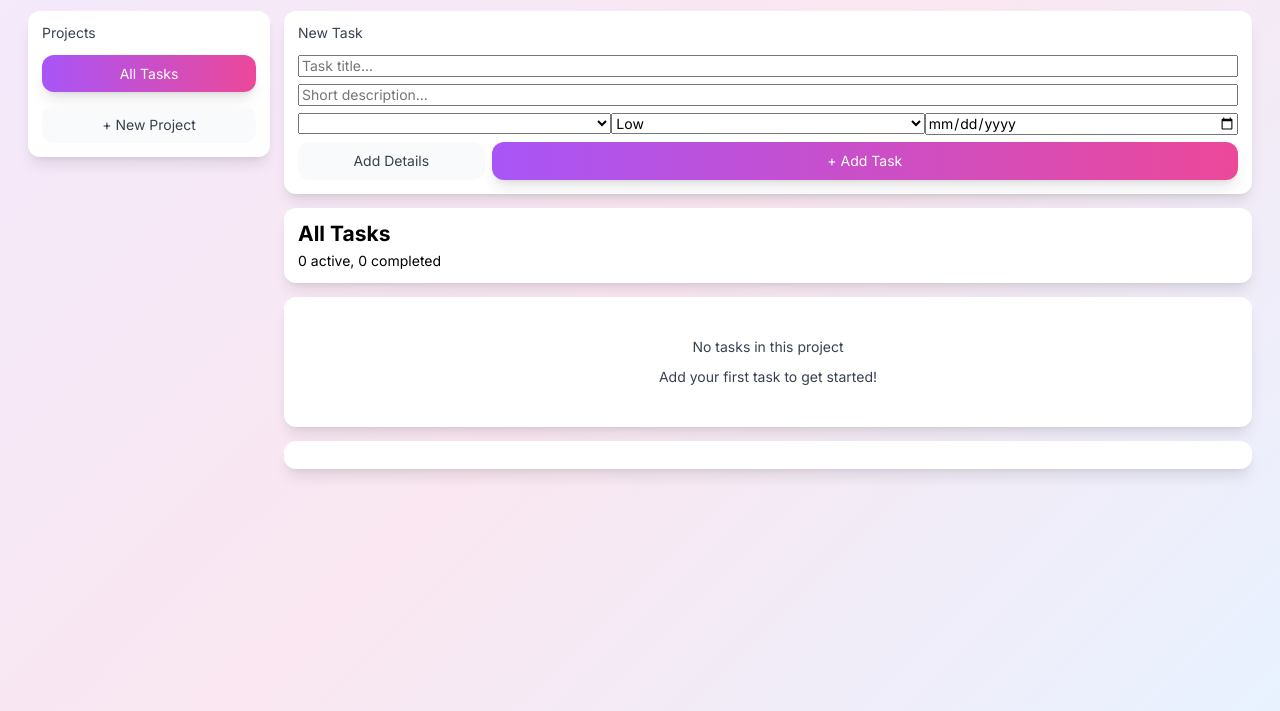
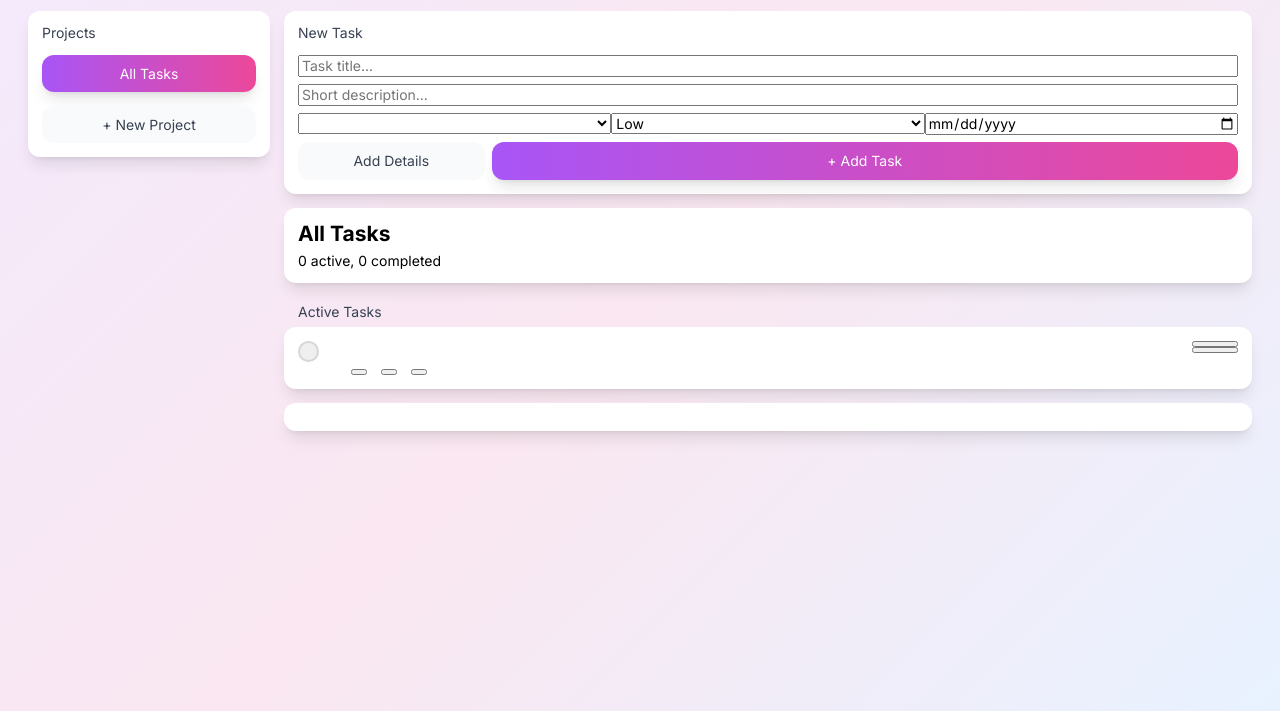
Before and after one commit to thongster/odin-todo-list, a website built with webpack: page src/index.html in a window 1280 px wide. Shown: the part 89-800 px from the top of the page. Built offline with nearby package versions, Linux system fonts and the light colour scheme.

Commit message:
html/css to render active tasks on dom

```diff
--- /dev/null
+++ b/src/activeTaskDisplay.js
@@ -0,0 +1,62 @@
+import {projectList, Project} from "./projects.js"
+
+function displayActiveTasks() {
+
+}
+
+function displayCompleteTasks() {
+
+}
+
+function displayNewTask() {
+    // if no tasks in this project, remove the no tasks message box
+    removeNoTasksBox()
+    projectList.forEach((project) => {
+        console.log(project)
+    })
+    const activeTaskBox = document.querySelector(".activeTaskBox")
+    const activeTaskTitle = document.createElement("h2")
+    const activeTaskItem = document.createElement("div")
+    const buttonDiv = document.createElement("div")
+    const checkTaskButton = document.createElement("button")
+    const taskMiddleSection = document.createElement("div")
+    const taskText = document.createElement("div")
+    const taskTitle = document.createElement("h3")
+    const taskDesc = document.createElement("p")
+    const taskInfo = document.createElement("div")
+    const taskPriority = document.createElement("button")
+    const taskProject = document.createElement("button")
+    const taskDueDate = document.createElement("button")
+    const taskOptions = document.createElement("div")
+    const taskEdit = document.createElement("button")
+    const taskDelete = document.createElement("button")
+
+    activeTaskItem.classList.add("activeTaskItem")
+    buttonDiv.classList.add("buttonDiv")
+    taskMiddleSection.classList.add("taskMiddleSection")
+    taskText.classList.add("taskText")
+    taskInfo.classList.add("taskInfo")
+    taskOptions.classList.add("taskOptions")
+
+    activeTaskTitle.textContent = "Active Tasks"
+
+    activeTaskBox.append(activeTaskTitle, activeTaskItem)
+    activeTaskItem.append(buttonDiv, taskMiddleSection, taskOptions)
+    buttonDiv.append(checkTaskButton)
+    taskMiddleSection.append(taskText, taskInfo)
+    taskText.append(taskTitle, taskDesc)
+    taskInfo.append(taskPriority, taskProject, taskDueDate)
+    taskOptions.append(taskEdit, taskDelete)
+}
+
+function removeNoTasksBox() {
+    const noTasksBox = document.querySelector(".noTasks")
+    noTasksBox.style.display = "none"
+}
+
+function showNoTasksBox() {
+    const noTasksBox = document.querySelector(".noTasks")
+    noTasksBox.style.display = "flex"
+}
+
+export {displayNewTask, removeNoTasksBox, showNoTasksBox}
--- a/src/index.js
+++ b/src/index.js
@@ -1,9 +1,10 @@
 import "./../node_modules/modern-normalize/modern-normalize.css"
 import "./style.css"
 import {displayExistingProjects, fillProjectSelect, createAllTasks} from "./projects.js"
-import {newTask, removeNoTasksBox, addToAllTasks} from "./tasks.js"
+import {newTask, addToAllTasks} from "./tasks.js"
 import {assignCurrentProject, displayCurrentProject} from "./projectlabel.js"
 import {addProject, clickNewProject, exitNewProject} from "./newProjectModal.js"
+import {displayNewTask, removeNoTasksBox, showNoTasksBox} from "./activeTaskDisplay.js"
 
 addProject()
 clickNewProject()
@@ -14,4 +15,6 @@ fillProjectSelect()
 newTask()
 assignCurrentProject()
 displayCurrentProject()
-addToAllTasks()
+addToAllTasks() // initialize all tasks
+
+displayNewTask()
--- a/src/style.css
+++ b/src/style.css
@@ -93,7 +93,7 @@ header > div > h2 {
     gap: 1rem;
 }
 
-.projectBox, .addTaskBox, .projectLabelBox, .activeTaskBox, .completedTaskBox {
+.projectBox, .addTaskBox, .projectLabelBox, .completedTaskBox, .noTasks {
     display: flex;
     flex-direction: column;
     align-items: center;
@@ -223,7 +223,7 @@ header > div > h2 {
     justify-content: center;
     align-items: center;
     width: 100%;
-    padding: 2rem;
+    padding: 3rem;
     gap: 1rem;
     color: #374151;
 }
@@ -232,6 +232,77 @@ header > div > h2 {
     margin: 0;
 
 }
+
+/* active and completed tasks sections */
+
+.activeTaskBox {
+    display: flex;
+    flex-direction: column;
+    align-items: start;
+    justify-content: start;
+    width: 100%;
+    border-radius: 12px;
+}
+
+.activeTaskBox > h2 {
+    color: #374151;
+    font-size: 1rem;
+    font-weight: 400;
+    padding: 0.5rem 0 0.5rem 1rem;
+}
+
+.activeTaskItem {
+    display: flex;
+    align-items: start;
+    justify-content: space-between;
+    width: 100%;
+    padding: 1rem;
+    border-radius: 12px;
+    box-shadow: 1px 1px;
+    box-shadow: 0 10px 15px -3px rgba(0, 0, 0, 0.1),
+                0 4px 6px -4px rgba(0, 0, 0, 0.1);
+    background-color: white;
+    gap: 0.5rem;
+}
+
+.buttonDiv {
+    display: flex;
+    flex-direction: column;
+    flex: 1;
+}
+
+.buttonDiv > button {
+    width: 1.5rem;
+    height: 1.5rem;
+    border-radius: 100%;
+    border: 2px solid rgba(0, 0, 0, 0.1);
+}
+
+.taskMiddleSection {
+    display: flex;
+    flex-direction: column;
+    flex: 18;
+}
+
+.taskText {
+    display: flex;
+    flex-direction: column;
+}
+
+.taskInfo {
+    display: flex;
+    gap: 1rem;
+}
+
+.taskOptions {
+    display: flex;
+    flex-direction: column;
+    flex: 1;
+}
+
+
+
+/* active and completed tasks sections */
 
 .projectLabelBox {
     align-items: start;
--- a/src/tasks.js
+++ b/src/tasks.js
@@ -36,17 +36,8 @@ function newTask() {
         console.log(newTask)
         addTaskToProject(newTask)
         displayCurrentProject(e.target.projectSelect.value)
+        addToAllTasks()
     })
-}
-
-function displayNewTask() {
-    // if no tasks in this project, remove the no tasks message box
-    const activeTaskBox = document.querySelector(".activeTaskBox")
-}
-
-function removeNoTasksBox() {
-    const noTasksBox = document.querySelector(".noTasks")
-    noTasksBox.style.display = "none"
 }
 
 function addToAllTasks() {
@@ -57,18 +48,18 @@ function addToAllTasks() {
             let taskList = projectList[0].activeTasks
             if (!taskList.some(item => item.title === arr.title)) {
                 projectList[0].activeTasks.push(arr)
+                localStorage.setItem("projectList", JSON.stringify(projectList))
             }
         })
         // for each completed task, if not included already, add to All Tasks
-        e.completedTasks.forEach((e) => {
+        e.completedTasks.forEach((arr) => {
             let taskList = projectList[0].completedTasks
             if (!taskList.some(item => item.title === arr.title)) {
                 projectList[0].completedTasks.push(arr)
+                localStorage.setItem("projectList", JSON.stringify(projectList))
             }
         })
     })
-    // console.log(projectList[0].activeTasks)
-    // console.log(projectList[0].completedTasks)
 }
 
-export {newTask, removeNoTasksBox, addToAllTasks}
+export {newTask, addToAllTasks}
```
